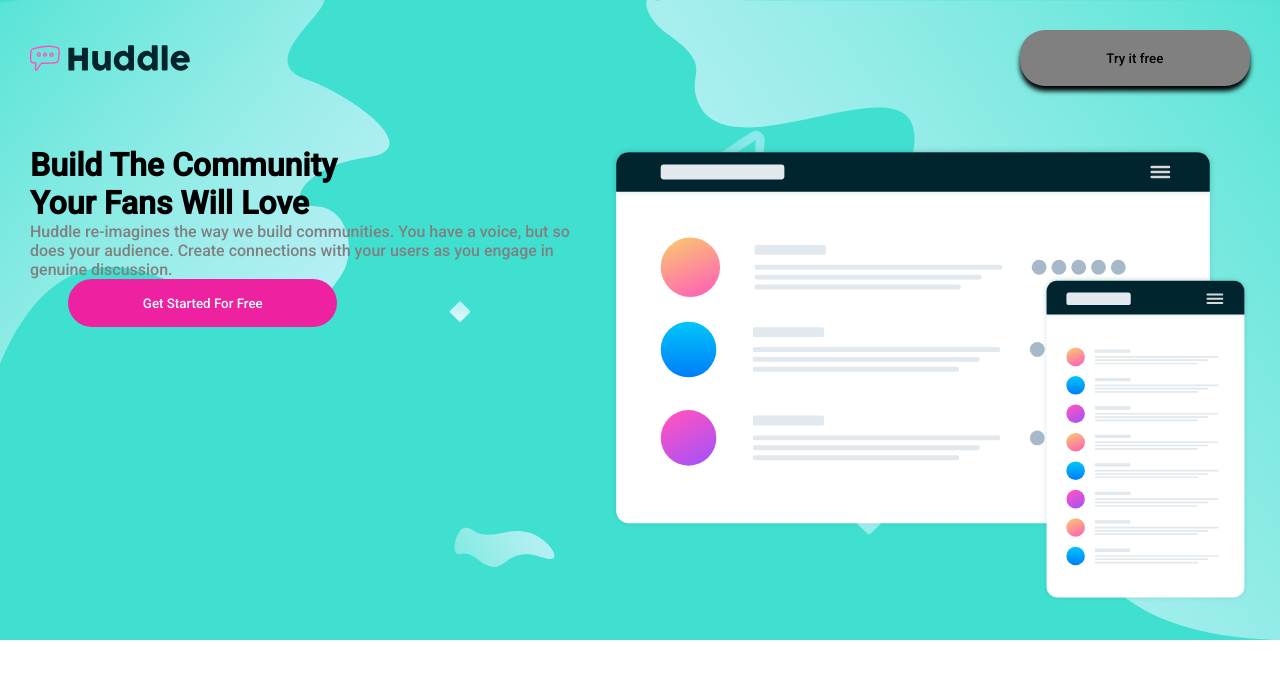
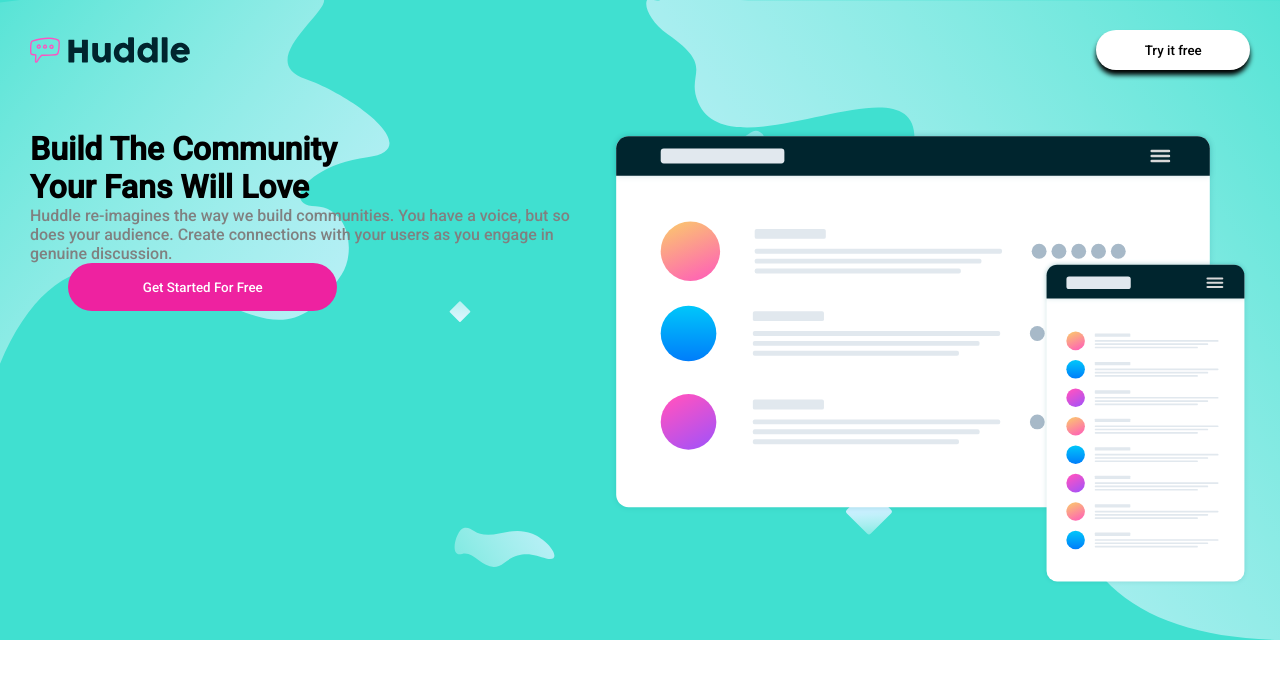
Before and after one commit to PedroNB10/DevClub-Projects, a plain HTML site: page Projeto entre Partners/Projeto 02/index.html in a window 1280 px wide. Drawn offline with Linux system fonts and the light colour scheme.

Commit message:
Update style.css

```diff
--- a/Projeto entre Partners/Projeto 02/style.css
+++ b/Projeto entre Partners/Projeto 02/style.css
@@ -30,9 +30,9 @@
 }
 
 .container header button{
-    background-color: grey;
-    height: 7vh;
-    width: 18vw;
+    background-color: rgb(255, 255, 255);
+    height: 5vh;
+    width: 12vw;
     border-radius: 25px;
     border: none;
     box-shadow: 0px 5px 5px;
```
